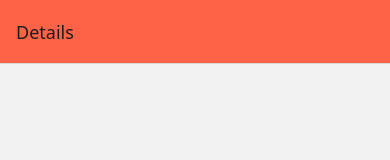
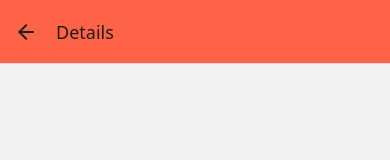
Before and after one commit to thirdfort/thirdfort-reactnative-code-review, a React Native app: screen /Details in a window 390 px wide. Shown: the top 160 px of the page. Built offline with nearby package versions, Linux system fonts and the light colour scheme.

Commit message:
refactor: move screens into components

```diff
--- a/App.tsx
+++ b/App.tsx
@@ -1,31 +1,16 @@
 
 import * as React from 'react';
-import { View, Text } from 'react-native';
 import { NavigationContainer } from '@react-navigation/native';
 import { createNativeStackNavigator } from '@react-navigation/native-stack';
-
-function HomeScreen() {
-  return (
-    <View style={{ flex: 1, alignItems: 'center', justifyContent: 'center' }}>
-      <Text>Home Screen</Text>
-    </View>
-  );
-}
-
-function DetailsScreen() {
-  return (
-    <View style={{ flex: 1, alignItems: 'center', justifyContent: 'center' }}>
-      <Text>Details Screen</Text>
-    </View>
-  );
-}
+import { HomeScreen } from './src/screens/home';
+import { DetailsScreen } from './src/screens/details';
 
 const Stack = createNativeStackNavigator();
 
 function RootStack() {
   return (
     <Stack.Navigator
-      initialRouteName="Details"
+      initialRouteName="Home"
       screenOptions={{
         headerStyle: { backgroundColor: 'tomato' },
       }}
--- /dev/null
+++ b/src/screens/details.tsx
@@ -0,0 +1,13 @@
+import { View, Text } from 'react-native';
+
+export type DetailsScreenProps = {
+  message?: string;
+};
+
+export function DetailsScreen({message = "Details Screen"}: DetailsScreenProps) {
+  return (
+    <View style={{ flex: 1, alignItems: 'center', justifyContent: 'center' }}>
+      <Text>{message}</Text>
+    </View>
+  );
+}
--- /dev/null
+++ b/src/screens/home.tsx
@@ -0,0 +1,13 @@
+import { View, Text } from 'react-native';
+
+export type HomeScreenProps = {
+  message?: string;
+};
+
+export function HomeScreen({message = "Home Screen"}: HomeScreenProps) {
+  return (
+    <View style={{ flex: 1, alignItems: 'center', justifyContent: 'center' }}>
+      <Text>{message}</Text>
+    </View>
+  );
+}
```
